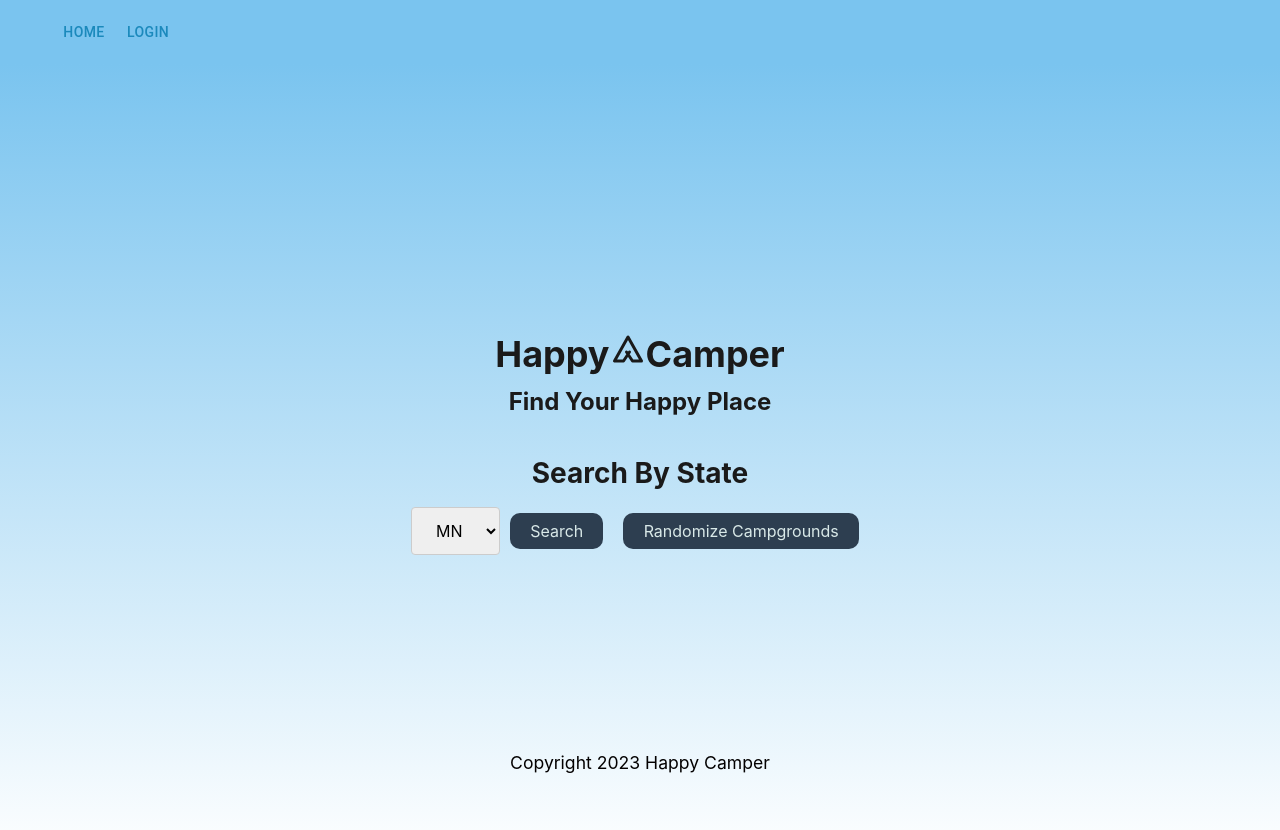
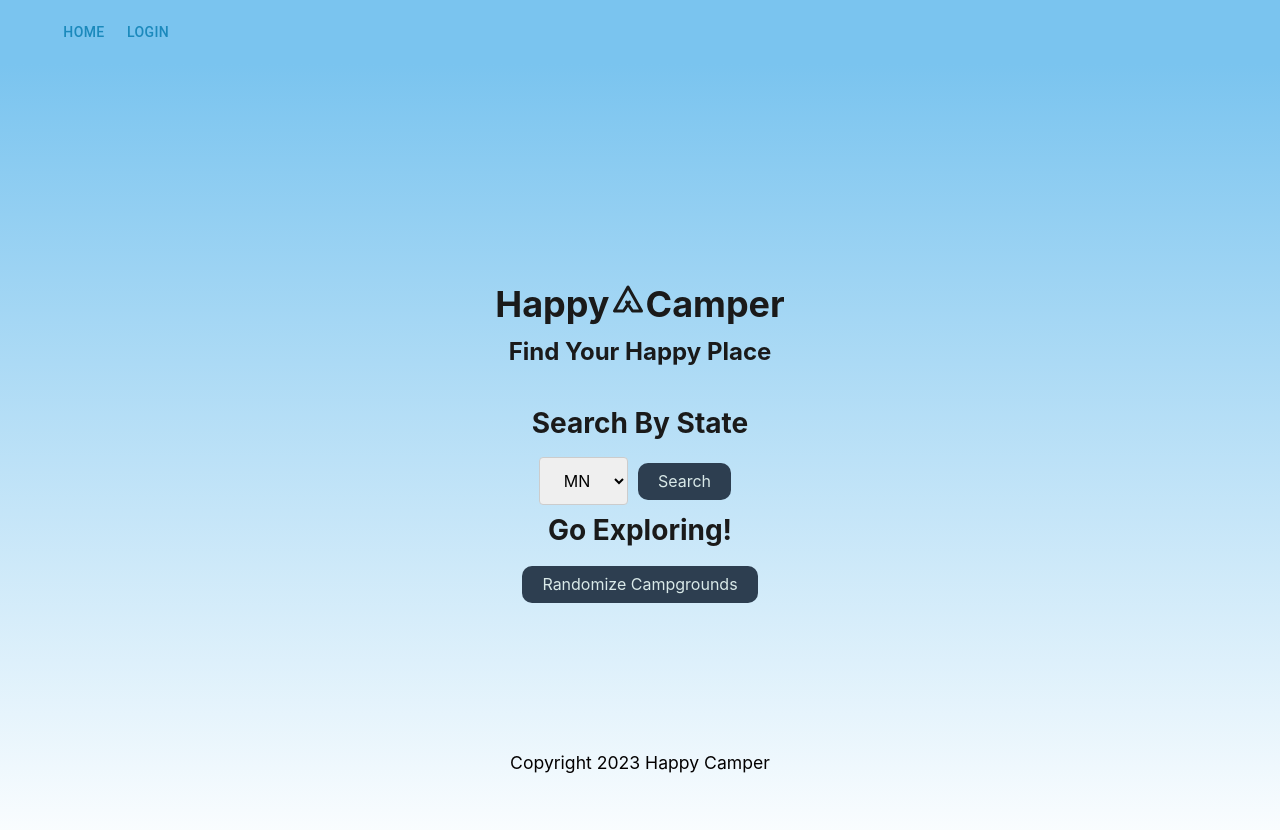
Before and after one commit to CBshmear/big-ole-3, a React (Create React App) app in the folder client/: page / in a window 1280 px wide. Shown: the top 830 px of the page. Built offline with nearby package versions, Linux system fonts and the light colour scheme.

Commit message:
added title to random search

```diff
--- a/client/src/components/pages/Home.js
+++ b/client/src/components/pages/Home.js
@@ -1,5 +1,5 @@
 import { Link } from "react-router-dom";
-import { useQuery } from "@apollo/client";
+import { useMutation, useQuery } from "@apollo/client";
 import { useState } from "react";
 import {
   searchNationalParks,
@@ -10,13 +10,13 @@ import { Container, Col, Form, Button, Card, Row } from "react-bootstrap";
 import "../styles/Header.css";
 import Header from "../Header";
 import Auth from "../../utils/auth";
-
+import { SAVE_CAMPGROUND } from "../../utils/mutations";
 import "../styles/Styles.css";
 //import campgroundSchema from "../../../../server/models/Campground";
 
 const Home = () => {
   const [searchedCamps, setSearchedCamps] = useState([]); //
-
+  const [saveCampground] = useMutation(SAVE_CAMPGROUND);
   const tester = async () => {
     //randomize, may eventually become a search for all parks. in API call, it is limited to 20. will eventually be increased.
     const response = await searchNationalParks();
@@ -79,6 +79,22 @@ const Home = () => {
 
     setSearchedCamps(campData);
   };
+
+  // const handleCampgroundSave = async () => {
+  //   const token = Auth.loggedIn() ? Auth.getToken() : null;
+
+  //   if (!token) {
+  //     return false;
+  //   }
+  //   try {
+  //     const campToSave = searchedCamps.find((camp) => camp.id === campgroundId);
+  //     const { data } = await saveCampground({
+  //       variables: { campgroundInput: { ...campToSave } },
+  //     });
+  //   } catch (err) {
+  //     console.error(err);
+  //   }
+  // };
 
   const styles = {
     image: {
@@ -164,6 +180,7 @@ const Home = () => {
           <Button style={styles.button} onClick={handleFetchData}>
             Search
           </Button>
+          <h3>Go Exploring!</h3>
           <Button
             className={Button}
             style={styles.button}
```
